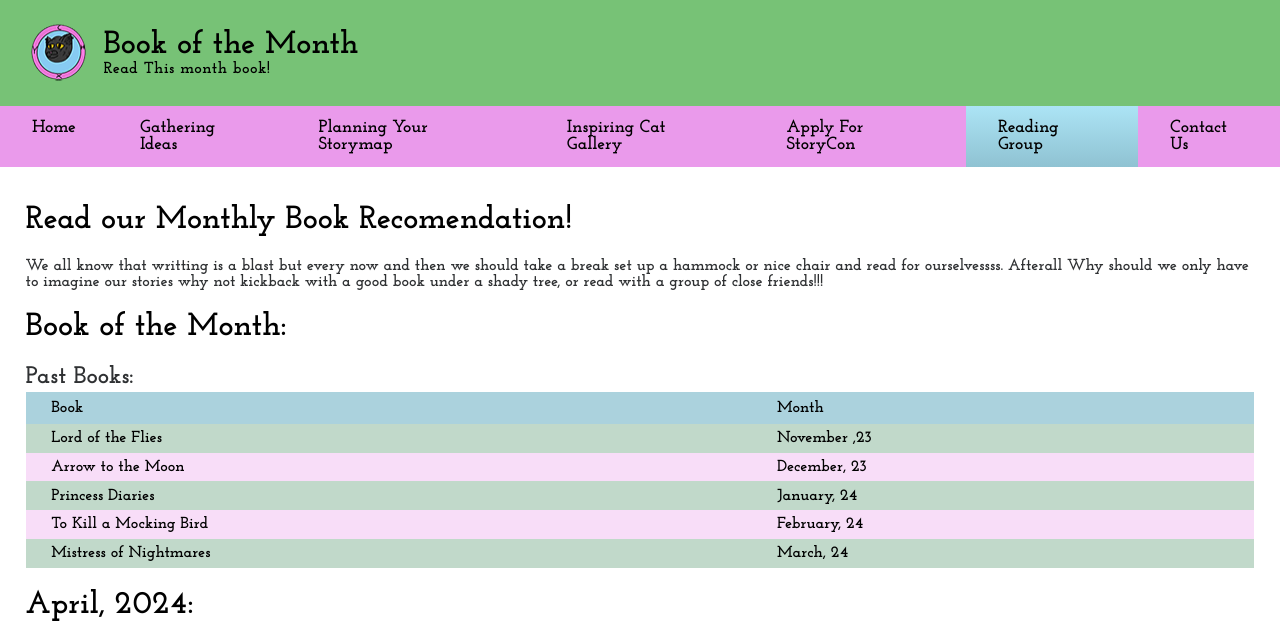
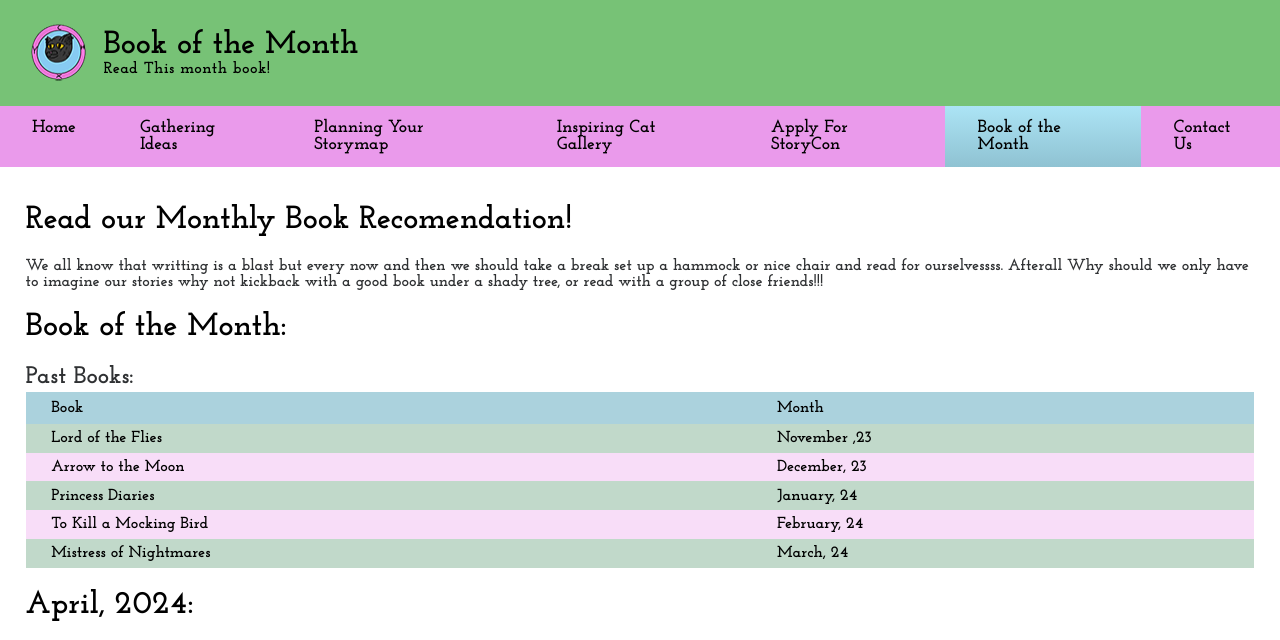
Before and after one commit to Reshiram647/dwdd1600, a plain HTML site: page 08media/reading.html in a window 1280 px wide. Shown: the top 640 px of the page. Drawn offline with Linux system fonts and the light colour scheme.

Commit message:
Update reading.html

```diff
--- a/08media/reading.html
+++ b/08media/reading.html
@@ -31,7 +31,7 @@
                     <li><a href="plan.html">Planning Your Storymap</a></li>
                     <li><a href="catgallery.html">Inspiring Cat Gallery</a></li>
                     <li><a href="form.html">Apply For StoryCon</a></li>
-                    <li class="active"><a href="reading.html">Reading Group</a></li>
+                    <li class="active"><a href="reading.html">Book of the Month</a></li>
                     <li><a href="contact.html">Contact Us</a></li>
                 </ul>
             </nav>
```
